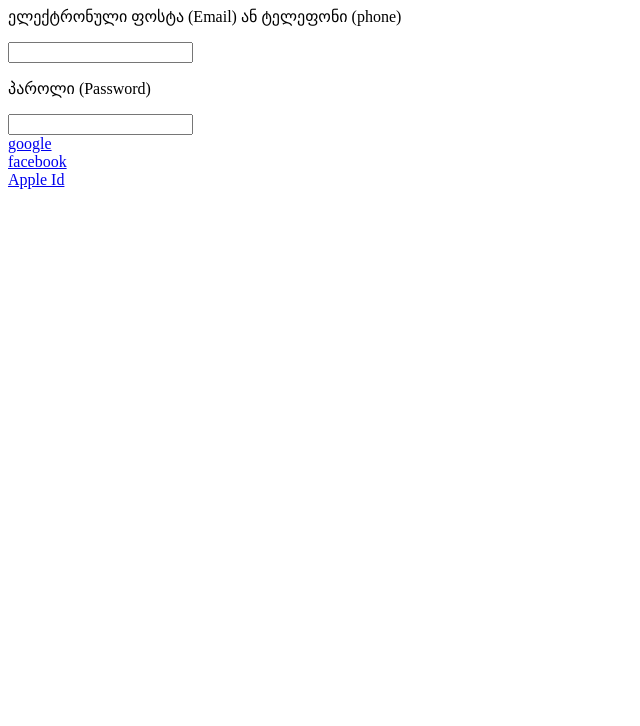
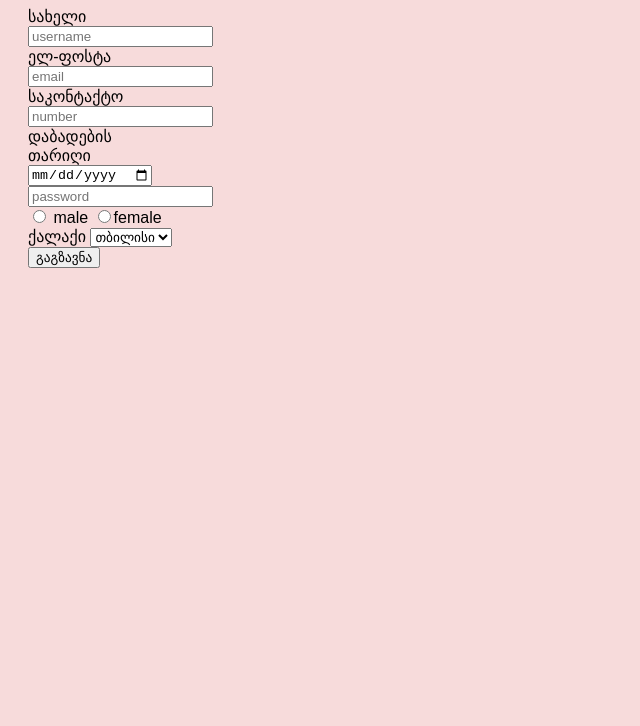
Before and after one commit to KC011HK/new-work, a plain HTML site: page login.html in a window 1280 px wide. Shown: the part 74-800 px from the top of the page, without its empty margins (0-640 px from the left). Drawn offline with Linux system fonts and the light colour scheme.

Commit message:
edit registration

```diff
--- a/login.html
+++ b/login.html
@@ -4,20 +4,47 @@
     <meta charset="UTF-8">
     <meta name="viewport" content="width=device-width, initial-scale=1.0">
     <title>Document</title>
-    <link rel="stylesheet" href="index.html">
+    <link rel="stylesheet" href="style.css">
 </head>
 <h1>ავტორიზაცია
 
 </h1>
+
 <body>
+<form action="/register" method="post">
+  <label for="name">სახელი</label >
+  <input id="name" name="username" type="text"placeholder= "username" required>
 
-    <p>ელექტრონული ფოსტა (Email) ან ტელეფონი (phone)</p>
-    <input type="button width 1000px" value="   ">
-     <p>პაროლი (Password)</p>
-    <input type="button width 1000px" value="   "> <br>
-    <a href="http://google">google</a> <br>
-    <a href="http://facebook">facebook</a> <br>
-    <a href="http://Apple ID">Apple Id</a>
+  <label for="email">ელ-ფოსტა</label>
+  <input type="email"placeholder= "email"  required>
+
+
+ <label for="number">საკონტაქტო</label>
+ <input type="number" placeholder= "number" required>
+
+   <label for="data">დაბადების თარიღი</label>
+   <input type="date" placeholder= "date of birth" required>
+
+   <label for="password"></label>
+    <input type="password"  placeholder= "password" required minlength="8" maxlength="10">
+
+
+    <input type="radio" name="gender"> male
+    <input type="radio" name="gender">female
+   </div>
+
+<label for="city">ქალაქი</label>
+  <select id="city" name="city">
+    <option value="tbs">თბილისი</option>
+    <option value="bat">ბათუმი</option>
+    <option value="kut">ქუთაისი</option>
+
+  </select>
+
+ <button type="submit">გაგზავნა</button>
+</form>
+
+
 
 </body>
 </html>
--- a/style.css
+++ b/style.css
@@ -53,3 +53,13 @@ h4{
     border-radius: 20px;
     background-color: rgb(210, 201, 218);
 }
+
+form{
+
+width: 150px; ;
+display:flex
+flex-direction: column;
+margin: 20px
+
+
+}
```
